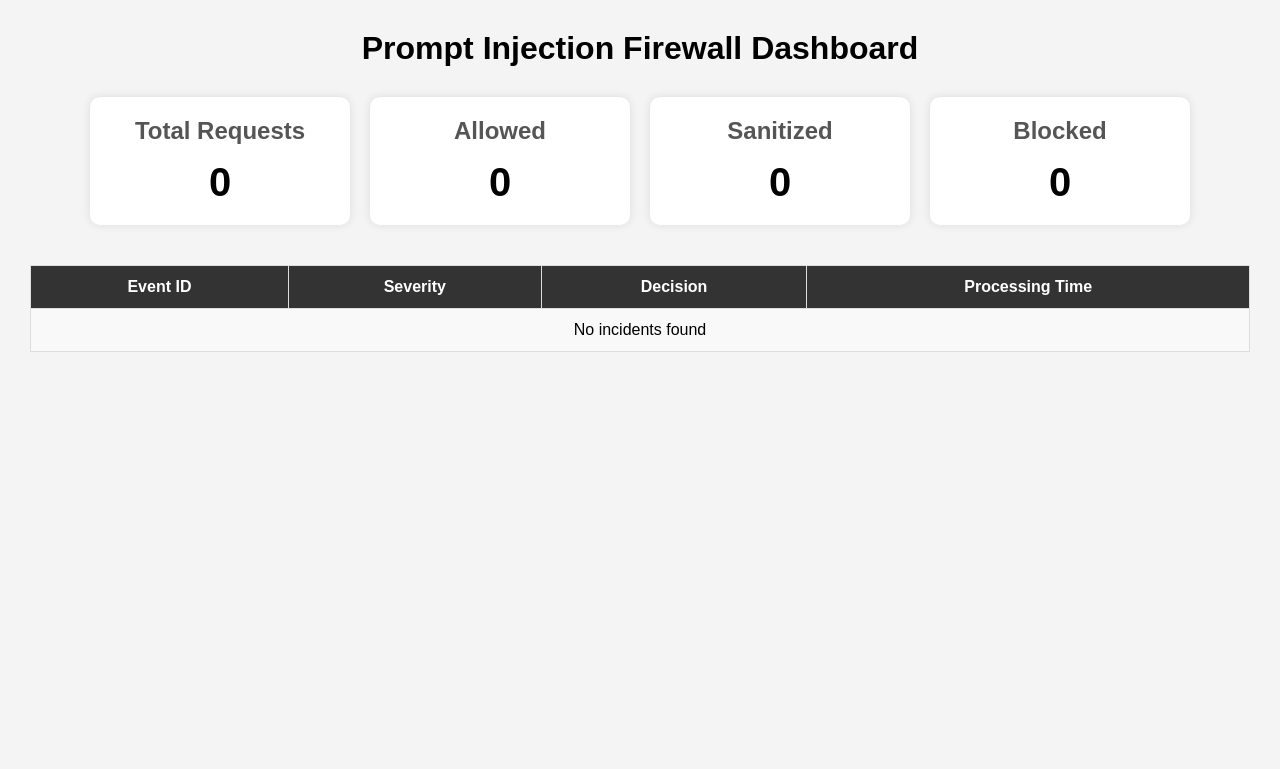
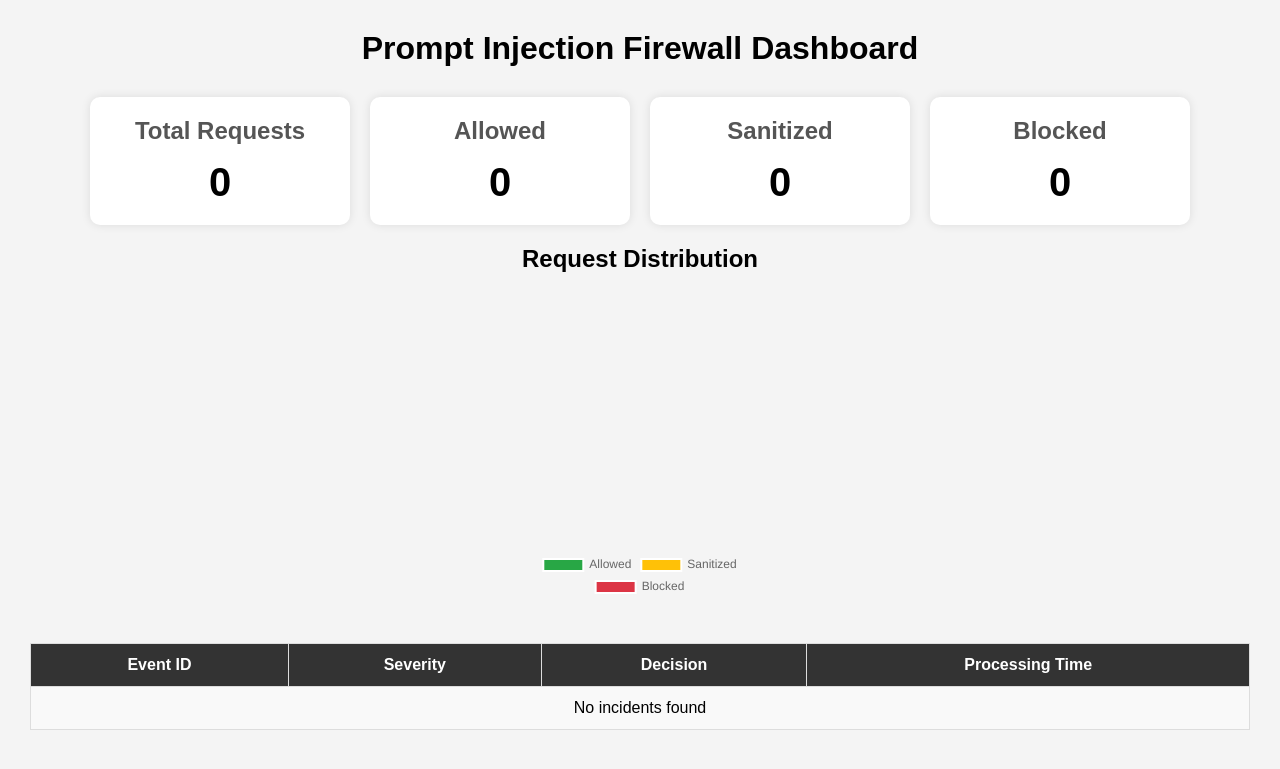
Before and after one commit to shivani-netsec/Prompt-Injection-Firewall, a FastAPI app: page /dashboard in a window 1280 px wide. Shown: the top 769 px of the page. Run offline with FastAPI, Linux system fonts and the light colour scheme.

Commit message:
Add request distribution chart to dashboard

```diff
--- a/templates/dashboard.html
+++ b/templates/dashboard.html
@@ -20,6 +20,12 @@
             gap:20px;
             justify-content:center;
             margin-top:30px;
+        }
+
+        .chart-container{
+            width:300px;
+            height:300px;
+            margin:30px auto;
 }
 
         .card{
@@ -89,6 +95,8 @@
 
     </style>
 
+    <script src="https://cdn.jsdelivr.net/npm/chart.js"></script>
+
 </head>
 
 <body>
@@ -119,6 +127,12 @@
 
 </div>
 
+<h2 style="text-align:center;">Request Distribution</h2>
+
+<div class="chart-container">
+    <canvas id="requestChart" width="300" height="300"></canvas>
+</div>
+
 <table>
 
 <tr>
@@ -133,40 +147,35 @@
 {% for incident in incidents %}
 
     <tr>
+
+        <td>{{ incident.event_id }}</td>
+
         <td>
-
         {% if incident.severity == "Critical" %}
             <span class="blocked">{{ incident.severity }}</span>
-
         {% elif incident.severity == "Medium" %}
             <span class="sanitized">{{ incident.severity }}</span>
-
         {% else %}
             <span class="allowed">{{ incident.severity }}</span>
-
         {% endif %}
 
         </td>
 
         <td>
-
          {% if incident.decision == "Blocked" %}
             <span class="blocked">{{ incident.decision }}</span>
-
         {% elif incident.decision == "Sanitized" %}
             <span class="sanitized">{{ incident.decision }}</span>
-
         {% else %}
             <span class="allowed">{{ incident.decision }}</span>
+        {% endif %}
+    </td>
 
-            {% endif %}
 
-        </td>
     <td>{{ incident.processing_time }}</td>
+
 </tr>
-
     {% endfor %}
-
     {% else %}
 
 <tr>
@@ -177,5 +186,41 @@
 
 </table>
 
+<script>
+const ctx = document.getElementById('requestChart');
+
+new Chart(ctx, {
+    type: 'pie',
+    data: {
+        labels: ['Allowed', 'Sanitized', 'Blocked'],
+        datasets: [{
+            data: [
+                {{ stats.allowed }},
+                {{stats.sanitized }},
+                {{ stats.blocked }}
+            ],
+            backgroundColor: [
+                '#28a745',
+                '#ffc107',
+                '#dc3545'
+            ]
+        }]
+    },
+    options: {
+    responsive: false,
+    maintainAspectRatio: false,
+    aspectRatio:1,
+
+    plugins: {
+        legend: {
+            position: 'bottom'
+        }
+    }
+}
+
+});
+
+</script>
+
 </body>
 </html>
```
Lines whose indentation alone changed are shown as unchanged.
